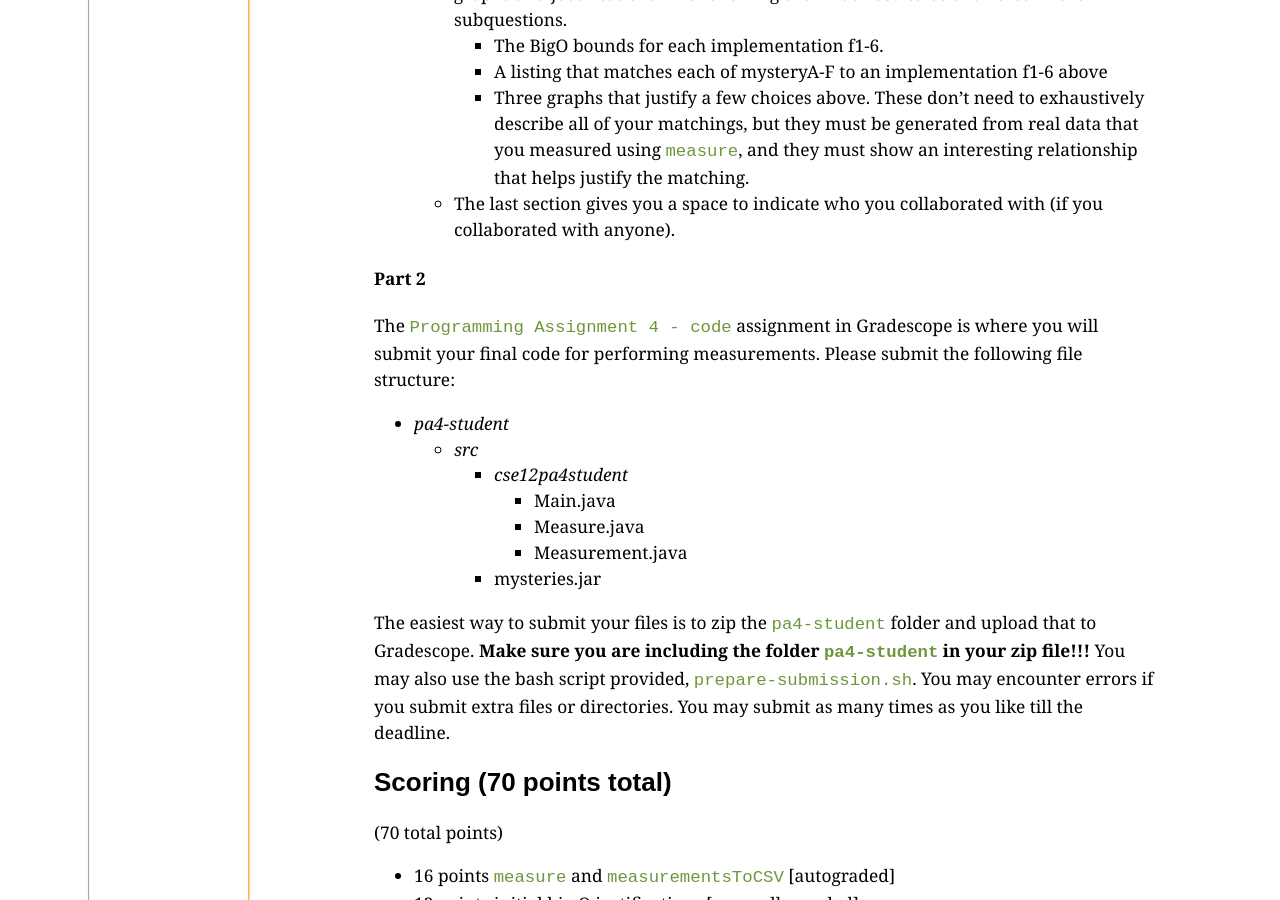
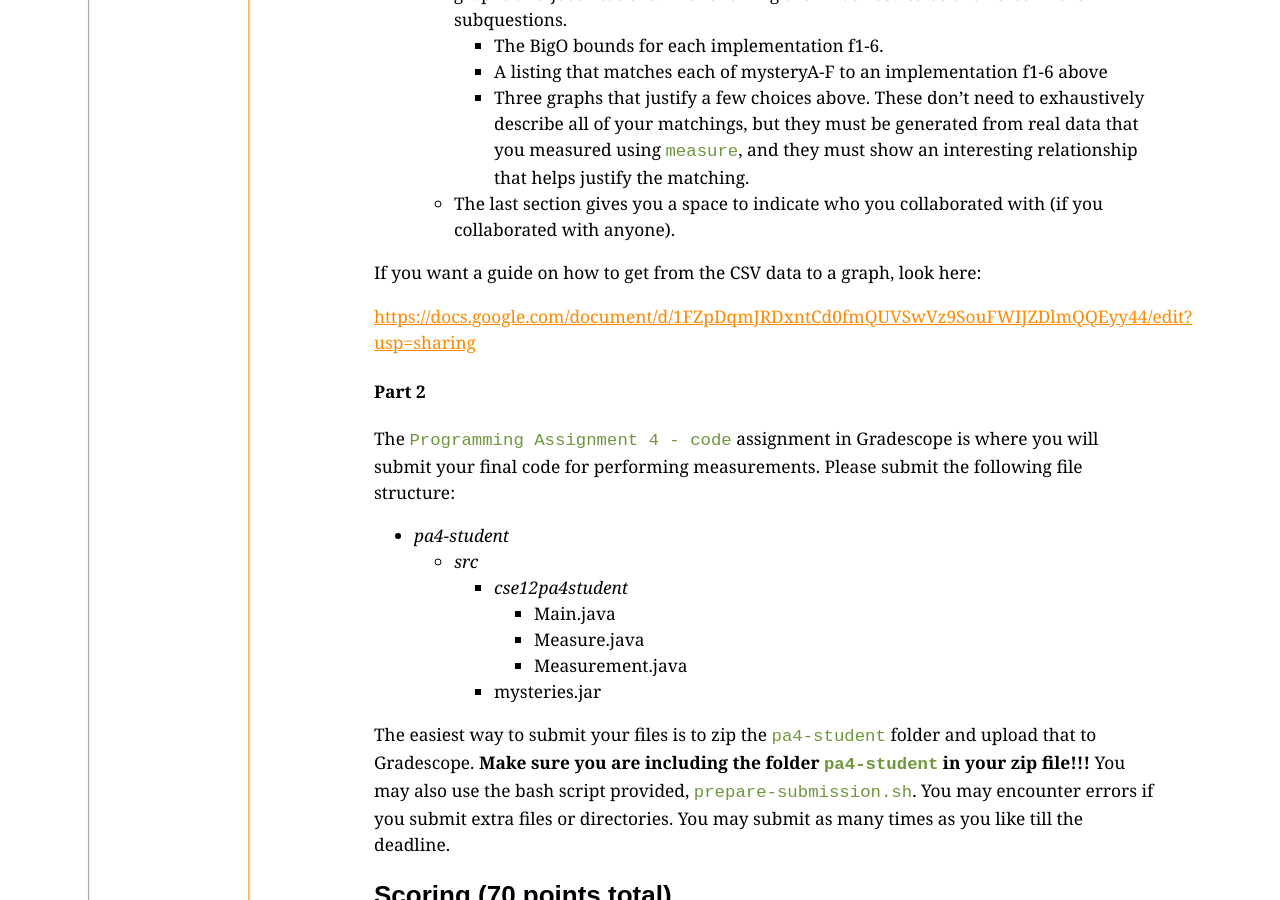
Before and after one commit to ucsd-cse12-f22/ucsd-cse12-f22.github.io, a Jekyll site: the page built from _assignments/pa4.md, in a window 1280 px wide and 900 px high, scrolled down 7640 px. Built offline with Jekyll 4.4.1, drawn with Linux system fonts in a browser that asks for light colours.

Commit message:
Update pa4.md

```diff
--- a/_assignments/pa4.md
+++ b/_assignments/pa4.md
@@ -355,6 +355,11 @@ You may submit as many times as you like till the deadline.
       interesting relationship that helps justify the matching.
   - The last section gives you a space to indicate who you collaborated with (if you collaborated with anyone).
 
+If you want a guide on how to get from the CSV data to a graph, look here:
+
+[https://docs.google.com/document/d/1FZpDqmJRDxntCd0fmQUVSwVz9SouFWIJZDlmQQEyy44/edit?usp=sharing](https://docs.google.com/document/d/1FZpDqmJRDxntCd0fmQUVSwVz9SouFWIJZDlmQQEyy44/edit?usp=sharing)
+
+
 #### Part 2
 The `Programming Assignment 4 - code` assignment in Gradescope is where you will submit your final code for performing measurements.
 Please submit the following file structure:
```
